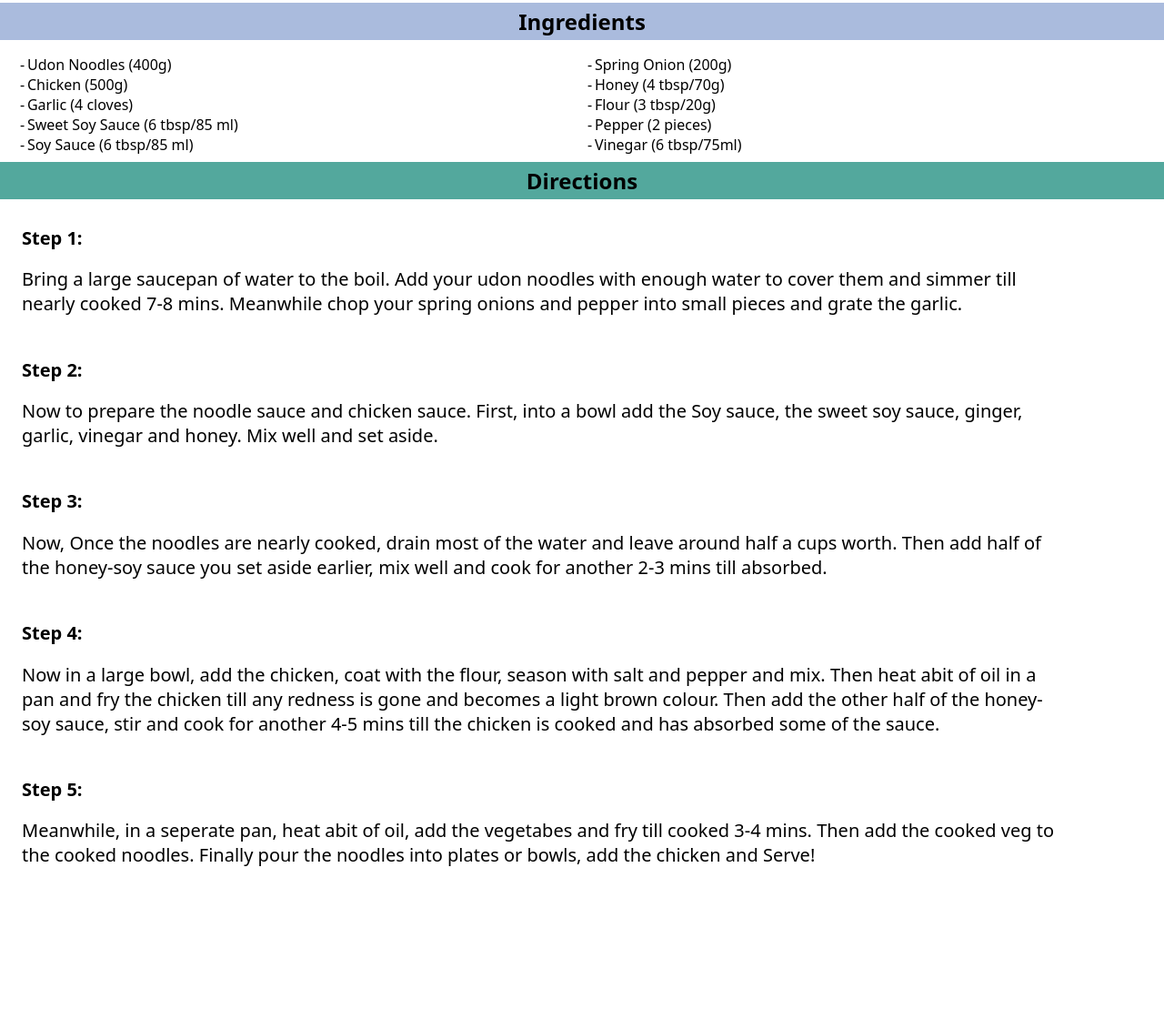
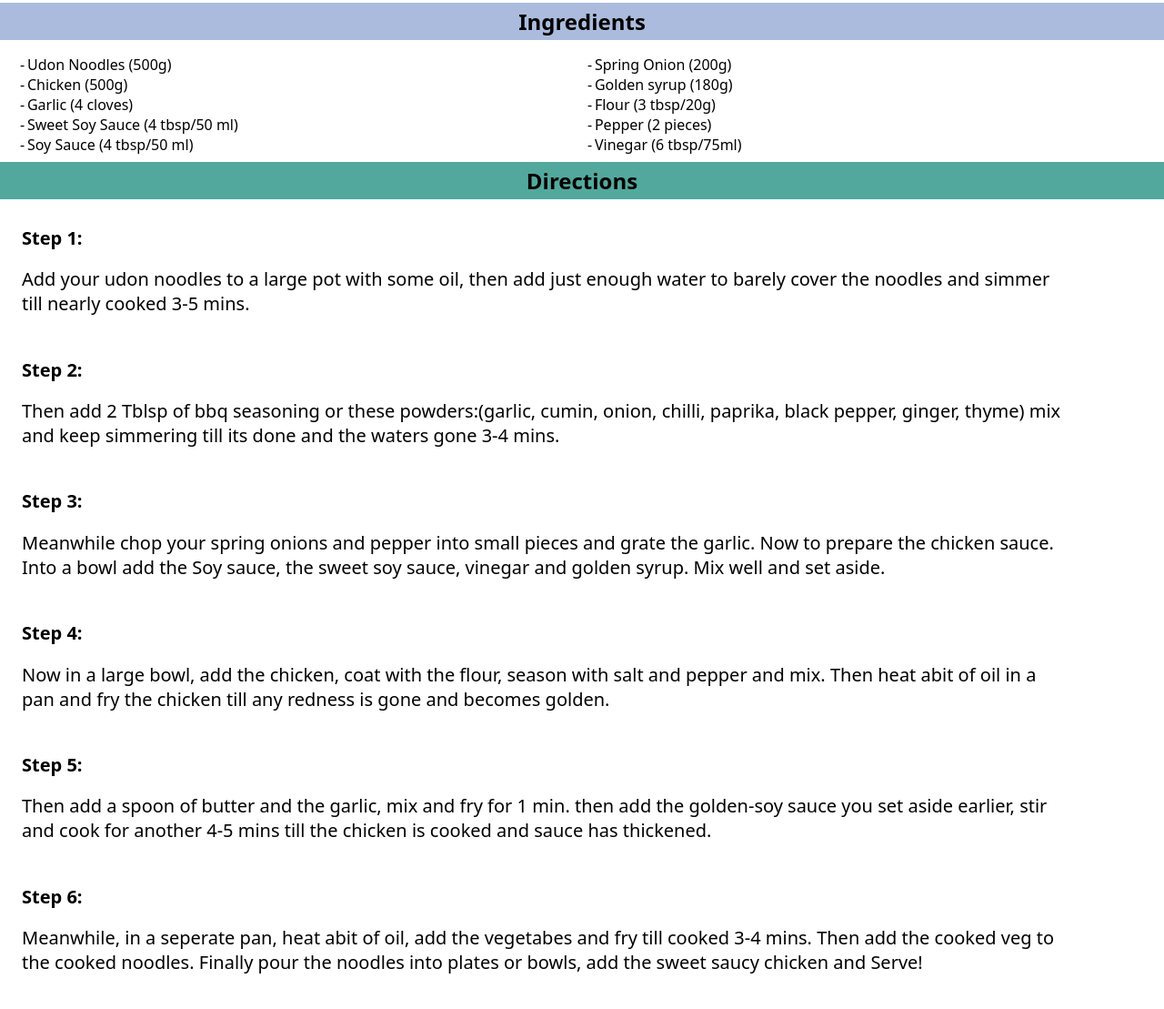
Before and after one commit to recipeassistant/recipeassistant.github.io, a plain HTML site: page sweetchickennoodles.html in a window 1280 px wide. Shown: the part 449-1558 px from the top of the page at 91% size. Before the commit the page ends 1440 px from the top, so only its background shows below. Drawn offline with nearby package versions, Linux system fonts and the light colour scheme.

Commit message:
fixed sweet noodles

```diff
--- a/script.js
+++ b/script.js
@@ -139,16 +139,17 @@ const thaiGreenCurry = [
 ];
 
 const sweetChickenNoodles= [
-  { name: "Udon-Noodles", quantity: 400, unit: "g" },
+  { name: "Udon-Noodles", quantity: 500, unit: "g" },
   { name: "Chicken", quantity: 500, unit: "g" },
   { name: "Garlic", quantity: 4, unit: " cloves" },
   { name: "Ginger-Spice", quantity: 2, unit: "g" },
-  { name: "Honey", quantity: 70, unit: "g" },
+  { name: "Golden-Syrup", quantity: 180, unit: "g" },
   { name: "Spring-Onion", quantity: 200, unit: "g" },
   { name: "Flour", quantity: 20, unit: "g" },
+  { name: "Bbq-Seasoning", quantity: 2, unit: "g" },
   { name: "Pepper", quantity: 2, unit: " pieces" },
-  { name: "Sweet-Soy-Sauce", quantity: 100, unit: "g" },
-  { name: "Soy-Sauce", quantity: 100, unit: "g" },
+  { name: "Sweet-Soy-Sauce", quantity: 50, unit: "g" },
+  { name: "Soy-Sauce", quantity: 50, unit: "g" },
   { name: "Vinegar", quantity: 75, unit: "ml" },
 ];
 
@@ -290,6 +291,7 @@ const washingPowder= [
 
 const ingredientPrices = [
   { name: "Linguine", price: 0.8, perUnit: 500 },
+  { name: "Golden-Syrup", price: 1.09, perUnit: 680 },
   { name: "Angel-Hair-Pasta", price: 1.0, perUnit: 500 },
   { name: "Chickpeas", price: 0.45, perUnit: 250 },
   { name: "Lemon", price: 0, perUnit: 10 },
@@ -300,6 +302,7 @@ const ingredientPrices = [
   { name: "Green-Cardamon", price: 2.99, perUnit: 50 },
   { name: "Cloves", price: 0.20, perUnit: 40 },
   { name: "Chilli", price: 0.20, perUnit: 40 },
+  { name: "Bbq-Seasoning", price: 0.20, perUnit: 50 },
   { name: "Garam-Masala", price: 1.19, perUnit: 100 },
   { name: "Nutmeg", price: 0.20, perUnit: 40 },
   { name: "Honey", price: 1.49, perUnit: 340 },
--- a/sweetchickennoodles.html
+++ b/sweetchickennoodles.html
@@ -35,15 +35,15 @@
 
         <div class="list">
           <ul>
-            <li>Udon Noodles (400g)</li>
+            <li>Udon Noodles (500g)</li>
             <li>Chicken (500g)</li>
             <li>Garlic (4 cloves)</li>
-            <li>Sweet Soy Sauce (6 tbsp/85 ml)</li>
-            <li>Soy Sauce (6 tbsp/85 ml)</li>
+            <li>Sweet Soy Sauce (4 tbsp/50 ml)</li>
+            <li>Soy Sauce (4 tbsp/50 ml)</li>
           </ul>
           <ul>
             <li>Spring Onion (200g)</li>
-            <li>Honey (4 tbsp/70g)</li>
+            <li>Golden syrup (180g)</li>
             <li>Flour (3 tbsp/20g)</li>
             <li>Pepper (2 pieces)</li>
             <li>Vinegar (6 tbsp/75ml)</li>
@@ -56,35 +56,38 @@
     <div class="steps">
       <p class="steps">Step 1:</p>
       <p>
-        Bring a large saucepan of water to the boil. Add your udon noodles with enough water to cover them and simmer till nearly cooked 7-8 mins. Meanwhile chop your spring onions and pepper into small pieces and grate the garlic.
+       Add your udon noodles to a large pot with some oil, then add just enough water to barely cover the noodles and simmer till nearly cooked 3-5 mins.
       </p>
       <p>
-        <br />
+        <br>
         Step 2:
       </p>
-      <p>
-        Now to prepare the noodle sauce and chicken sauce. First, into a bowl add the Soy sauce, the sweet soy sauce, ginger, garlic, vinegar and honey. Mix well and set aside.
-      </p>
+      <p>Then add 2 Tblsp of bbq seasoning or these powders:(garlic, cumin, onion, chilli, paprika, black pepper, ginger, thyme) mix and keep simmering till its done and the waters gone 3-4 mins. </p>
       <p>
         <br />
         Step 3:
       </p>
       <p>
-Now, Once the noodles are nearly cooked, drain most of the water and leave around half a cups worth. Then add half of the honey-soy sauce you set aside earlier, mix well and cook for another 2-3 mins till absorbed.      </p>
+        Meanwhile chop your spring onions and pepper into small pieces and grate the garlic. Now to prepare the chicken sauce. Into a bowl add the Soy sauce, the sweet soy sauce, vinegar and golden syrup. Mix well and set aside.
+      </p>
       <p>
         <br />
         Step 4:
       </p>
-      <p>
-        Now in a large bowl, add the chicken, coat with the flour, season with salt and pepper and mix. Then heat abit of oil in a pan and fry the chicken till any redness is gone and becomes a light brown colour. Then add the other half of the honey-soy sauce, stir and cook for another 4-5 mins till the chicken is cooked and has absorbed some of the sauce.
-
-      </p>
+      <p>        Now in a large bowl, add the chicken, coat with the flour, season with salt and pepper and mix. Then heat abit of oil in a pan and fry the chicken till any redness is gone and becomes golden.</p>
       <p>
         <br />
         Step 5:
       </p>
       <p>
-     Meanwhile, in a seperate pan, heat abit of oil, add the vegetabes and fry till cooked 3-4 mins. Then add the cooked veg to the cooked noodles. Finally pour the noodles into plates or bowls, add the chicken and Serve!
+ Then add a spoon of butter and the garlic, mix and fry for 1 min. then add the golden-soy sauce you set aside earlier, stir and cook for another 4-5 mins till the chicken is cooked and sauce has thickened.
+      </p>
+      <p>
+        <br />
+        Step 6:
+      </p>
+      <p>
+     Meanwhile, in a seperate pan, heat abit of oil, add the vegetabes and fry till cooked 3-4 mins. Then add the cooked veg to the cooked noodles. Finally pour the noodles into plates or bowls, add the sweet saucy chicken and Serve!
       </p>
     </div>
 
```
